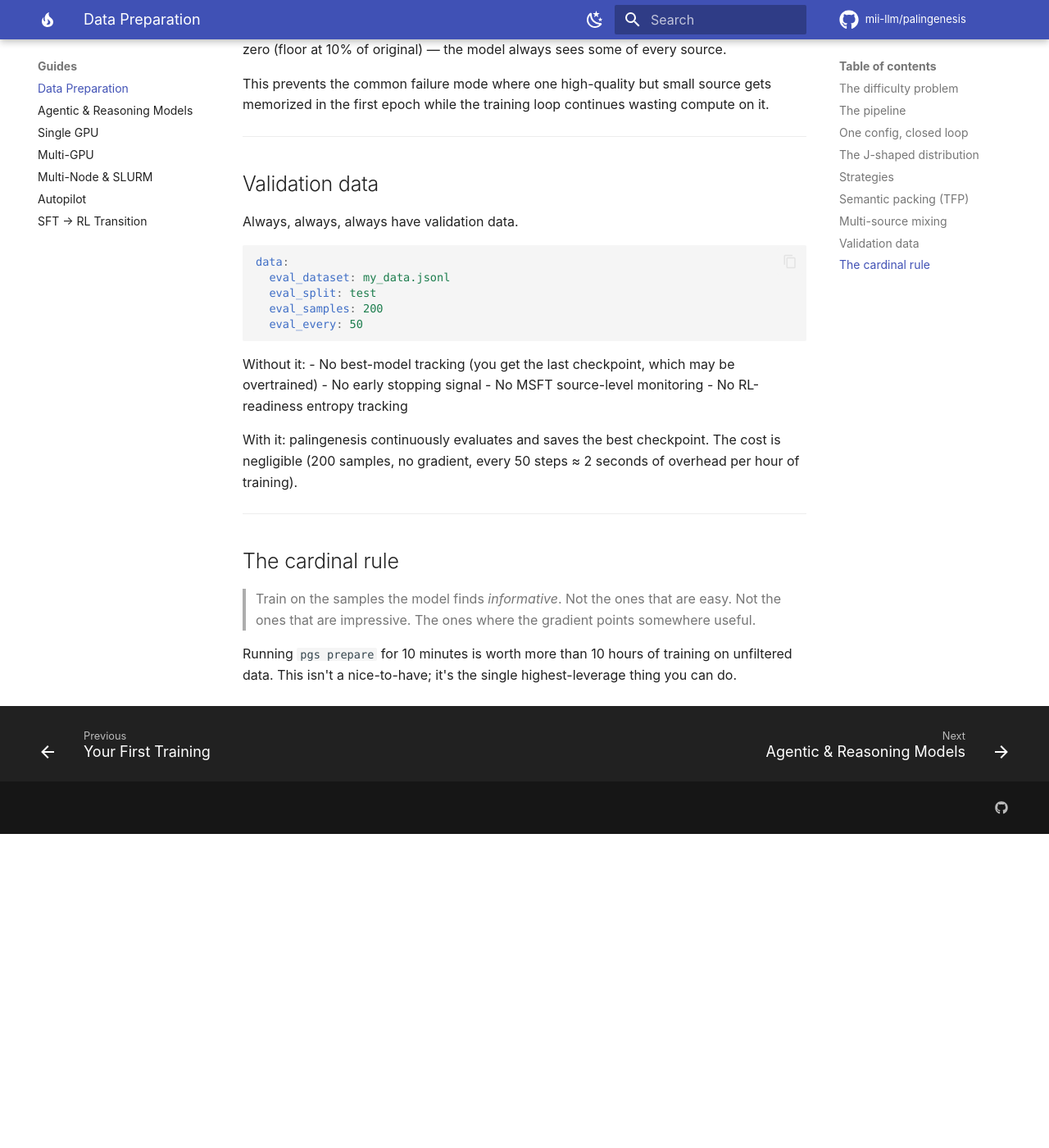
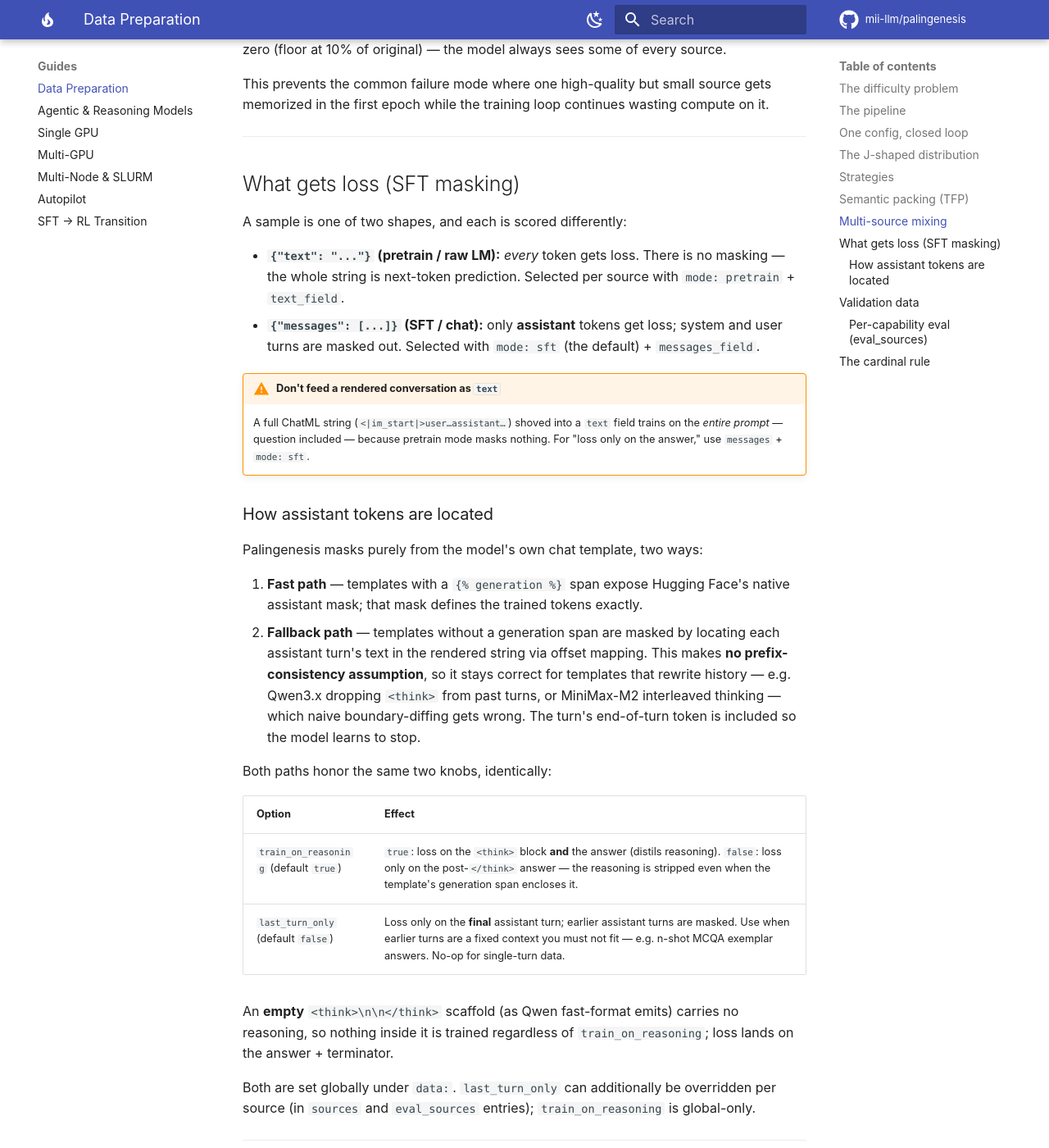
Before and after one commit to mii-llm/palingenesis, an MkDocs documentation site: the page built from mkdocs_docs/guides/data.md, in a window 1280 px wide and 1400 px high, scrolled down 6196 px. Shown: the whole window at 82% size. Built offline with MkDocs 1.6.1 and Material for MkDocs 9.7.7, drawn with Linux system fonts in a browser that asks for light colours; comment, search, counter and statistics services are not loaded; before the commit the page ends 7213 px from its top, so only the background shows below that; some of the changed text lies outside the part shown.

Commit message:
fix(data): robust template-agnostic SFT masking

````diff
--- a/mkdocs_docs/guides/data.md
+++ b/mkdocs_docs/guides/data.md
@@ -218,9 +218,39 @@ This prevents the common failure mode where one high-quality but small source ge
 
 ---
 
+## What gets loss (SFT masking)
+
+A sample is one of two shapes, and each is scored differently:
+
+- **`{"text": "..."}` (pretrain / raw LM):** *every* token gets loss. There is no masking — the whole string is next-token prediction. Selected per source with `mode: pretrain` + `text_field`.
+- **`{"messages": [...]}` (SFT / chat):** only **assistant** tokens get loss; system and user turns are masked out. Selected with `mode: sft` (the default) + `messages_field`.
+
+!!! warning "Don't feed a rendered conversation as `text`"
+    A full ChatML string (`<|im_start|>user…assistant…`) shoved into a `text` field trains on the *entire prompt* — question included — because pretrain mode masks nothing. For "loss only on the answer," use `messages` + `mode: sft`.
+
+### How assistant tokens are located
+
+Palingenesis masks purely from the model's own chat template, two ways:
+
+1. **Fast path** — templates with a `{% generation %}` span expose Hugging Face's native assistant mask; that mask defines the trained tokens exactly.
+2. **Fallback path** — templates without a generation span are masked by locating each assistant turn's text in the rendered string via offset mapping. This makes **no prefix-consistency assumption**, so it stays correct for templates that rewrite history — e.g. Qwen3.x dropping `<think>` from past turns, or MiniMax-M2 interleaved thinking — which naive boundary-diffing gets wrong. The turn's end-of-turn token is included so the model learns to stop.
+
+Both paths honor the same two knobs, identically:
+
+| Option | Effect |
+|--------|--------|
+| `train_on_reasoning` (default `true`) | `true`: loss on the `<think>` block **and** the answer (distils reasoning). `false`: loss only on the post-`</think>` answer — the reasoning is stripped even when the template's generation span encloses it. |
+| `last_turn_only` (default `false`) | Loss only on the **final** assistant turn; earlier assistant turns are masked. Use when earlier turns are a fixed context you must not fit — e.g. n-shot MCQA exemplar answers. No-op for single-turn data. |
+
+An **empty** `<think>\n\n</think>` scaffold (as Qwen fast-format emits) carries no reasoning, so nothing inside it is trained regardless of `train_on_reasoning`; loss lands on the answer + terminator.
+
+Both are set globally under `data:`. `last_turn_only` can additionally be overridden per source (in `sources` and `eval_sources` entries); `train_on_reasoning` is global-only.
+
+---
+
 ## Validation data
 
-Always, always, always have validation data.
+Always, always, always have validation data. The simplest form is a single held-out set:
 
 ```yaml
 data:
@@ -238,6 +268,41 @@ Without it:
 
 With it: palingenesis continuously evaluates and saves the best checkpoint. The cost is negligible (200 samples, no gradient, every 50 steps ≈ 2 seconds of overhead per hour of training).
 
+### Per-capability eval (`eval_sources`)
+
+A single mixed `eval_dataset` gets token-dominated by whichever source has the longest sequences, so one number hides per-capability regressions. `eval_sources` scores each source **independently** and combines them into a weighted composite that drives best-model tracking (logged as `eval/<name>/loss` + `eval/loss`):
+
+```yaml
+data:
+  eval_every: 50
+  eval_sources:
+    # raw-text language modeling — all-token CE/perplexity, no chat template
+    - name: lm
+      dataset: ./eval/heldout_docs.jsonl
+      split: test
+      mode: pretrain          # {"text": "..."}
+      text_field: text
+      weight: 0.4
+      samples: 200
+    # chat/MCQA proxy — assistant-only CE
+    - name: mcqa
+      dataset: ./eval/mcqa_heldout.jsonl
+      split: test
+      mode: sft               # {"messages": [...]}
+      messages_field: messages
+      last_turn_only: true    # score only the final answer (n-shot prefix ignored)
+      weight: 0.6
+      samples: 100
+```
+
+Per-source keys: `name`, `dataset`, `split`, `weight` (composite importance), `samples` (subset size), `regression_floor` (optional alarm), and **`mode`**:
+
+- **`mode: pretrain`** (+ `text_field`): raw-text, all-token CE/ppl, no chat template. Matches how CPT actually trains, so the number is a true next-token perplexity. Use it for held-out LM text.
+- **`mode: sft`** (default, + `messages_field`, optional `last_turn_only`): chat-templated, assistant-only CE. Use for genuine chat/MCQA tasks.
+
+!!! warning "Measure raw LM as `text`, not as a fake assistant turn"
+    Wrapping plain LM text in an `{"role": "assistant"}` message conditions perplexity on the chat-template scaffolding and no longer measures raw next-token LM. Use `mode: pretrain` with `text_field` instead.
+
 ---
 
 ## The cardinal rule
````
Also changed, not shown: mkdocs_docs/reference/configuration.md (+6 -1 lines), 2 other files.
